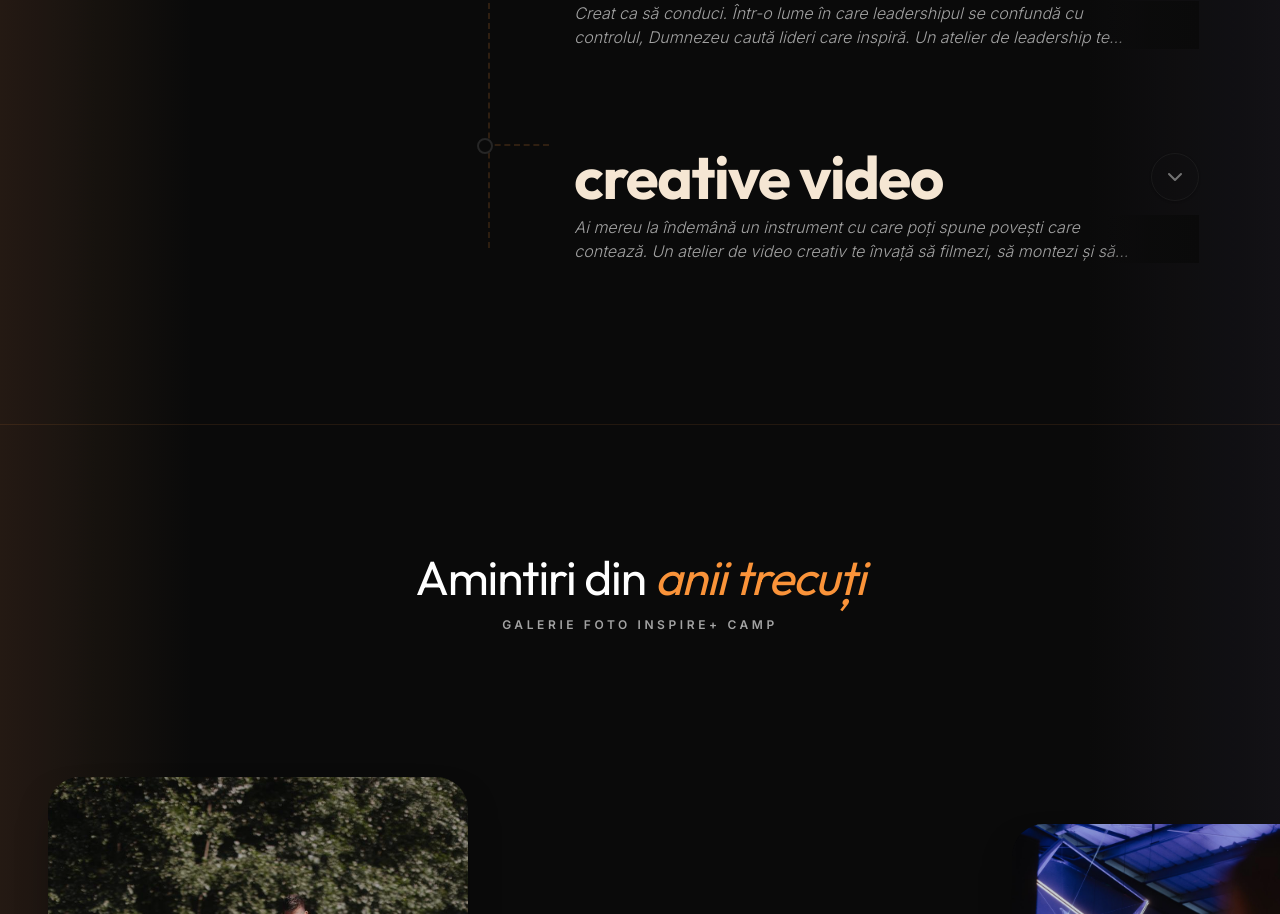
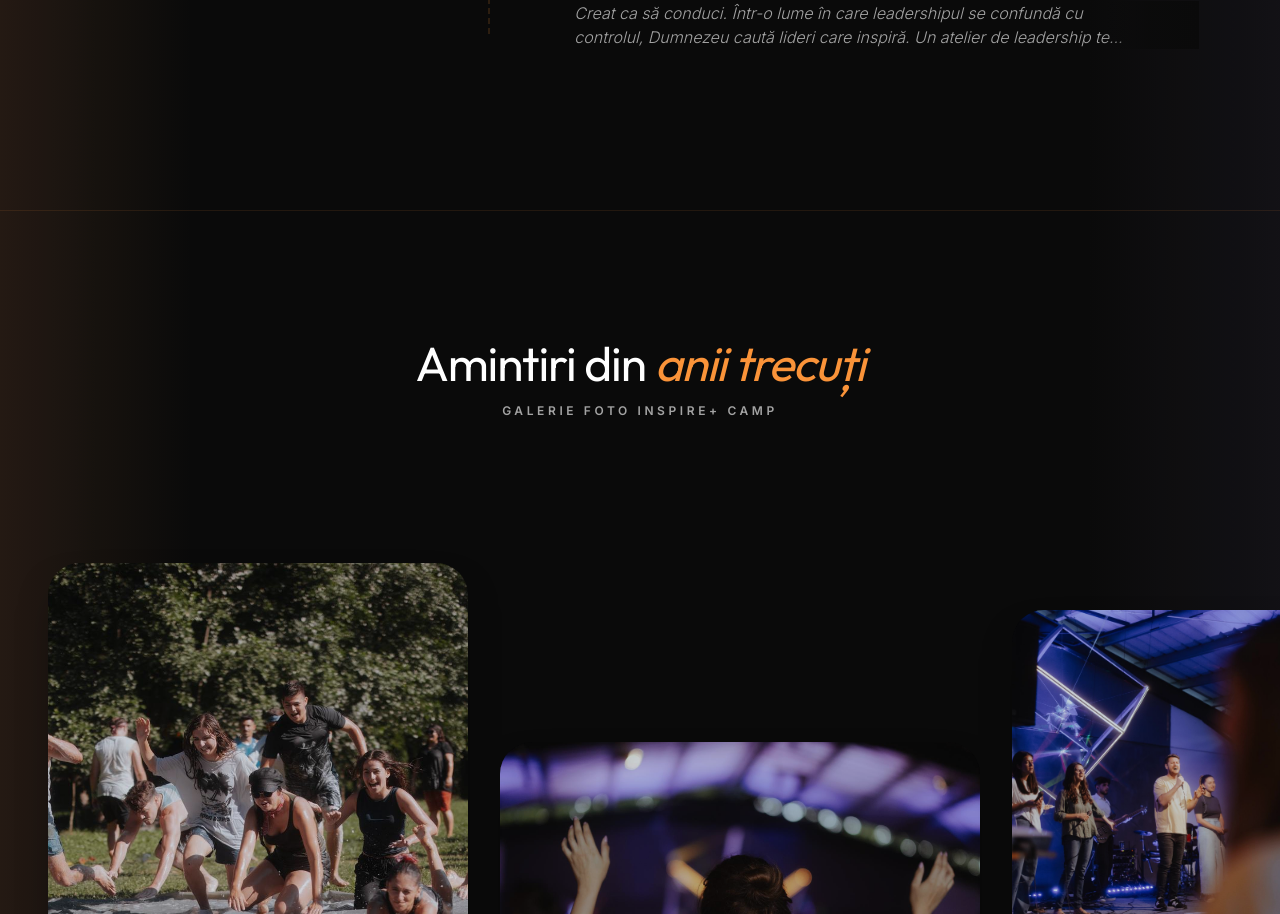
Before and after one commit to nathan05p/inspireWeb, a React (Vite) app in the folder inspireWeb-main/: page / in a window 1280 px wide. Shown: the part 3856-4770 px from the top of the page. Built offline with nearby package versions, Linux system fonts and the light colour scheme; a web font is replaced by a local one.

Commit message:
Update wide background video and remove video workshop

```diff
--- a/inspireWeb-main/src/pages/camp/CampAteliere.tsx
+++ b/inspireWeb-main/src/pages/camp/CampAteliere.tsx
@@ -22,11 +22,6 @@ const ateliereData = [
     id: 'leadership',
     title: 'leadership',
     desc: 'Creat ca să conduci. Într-o lume în care leadershipul se confundă cu controlul, Dumnezeu caută lideri care inspiră. Un atelier de leadership te ajută să descoperi ce înseamnă să conduci după modelul Lui — pornind de la cine ești și de la viziunea pe care El o pune în inima ta.',
-  },
-  {
-    id: 'creative_video',
-    title: 'creative video',
-    desc: 'Ai mereu la îndemână un instrument cu care poți spune povești care contează. Un atelier de video creativ te învață să filmezi, să montezi și să transformi o idee într-un clip care prinde — și să-ți pui creativitatea în slujba unui mesaj care merită spus.',
   },
 ];
 
```
Also changed, not shown: 1 other file (tests, documents, lock files or other folders).
